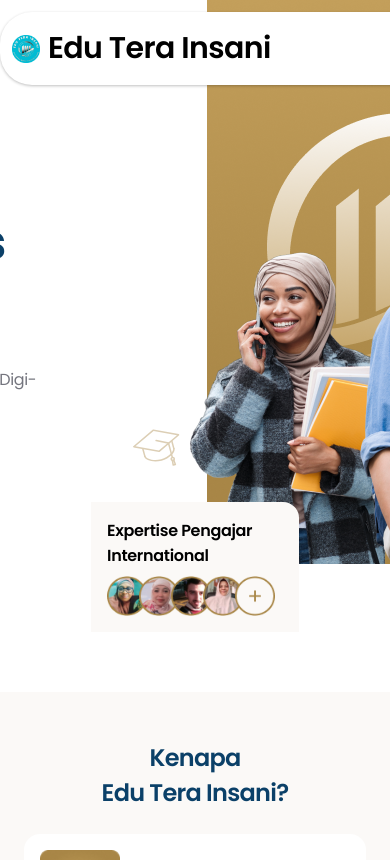
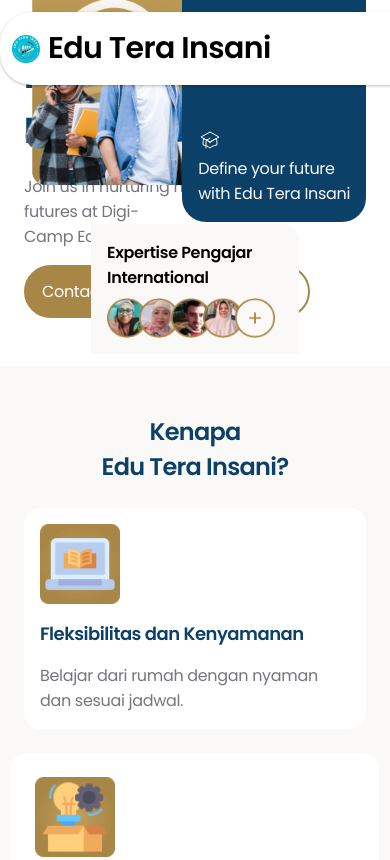
Before and after one commit to Ideatecore-dev-team/EduteraInsani-client, a React (Vite) app: page / in a window 390 px wide. Shown: the top 860 px of the page. Built offline with nearby package versions, Linux system fonts and the light colour scheme.

Commit message:
minor revision

```diff
--- a/src/components/BantuanSection.jsx
+++ b/src/components/BantuanSection.jsx
@@ -1,5 +1,4 @@
 import React, { useState } from "react";
-import faq from "../databases/faq.json";
 import ButtonCtg from "./Buttons/ButtonCtg";
 import FaQumum from "../components/Categories/FaQumum";
 import FaQkurikulum from "../components/Categories/FaQkurikulum";
--- a/src/components/Categories/FaQkurikulum.jsx
+++ b/src/components/Categories/FaQkurikulum.jsx
@@ -33,7 +33,7 @@
                                     {index === '1' && "Kurikulum apa yang digunakan di Edu Tera Insani?"}
                                     {index === '2' && "Bagaimana Cara Belajarnya?"}
                                 </p>
-                                <svg className={`w-6 h-6 flex-shrink-0 duration-300 ${!isDropDown[index] ? "rotate-180" : "rotate-0"}`} xmlns="http://www.w3.org/2000/svg" width="24" height="24" viewBox="0 0 24 24" fill="none">
+                                <svg className={`w-6 h-6 flex-shrink-0 duration-300 ${isDropDown[index] ? "rotate-180" : "rotate-0"}`} xmlns="http://www.w3.org/2000/svg" width="24" height="24" viewBox="0 0 24 24" fill="none">
                                     <path d="M12 13.786L17.9531 7.82815C18.3938 7.38752 19.1062 7.38752 19.5422 7.82815C19.9781 8.26877 19.9781 8.98127 19.5422 9.4219L12.7969 16.1719C12.3703 16.5985 11.6859 16.6078 11.2453 16.2047L4.45312 9.42659C4.23281 9.20627 4.125 8.91565 4.125 8.62971C4.125 8.34377 4.23281 8.05315 4.45312 7.83284C4.89375 7.39221 5.60625 7.39221 6.04219 7.83284L12 13.786Z" fill="white"/>
                                 </svg>
                             </div>
--- a/src/components/Categories/FaQlegalitas.jsx
+++ b/src/components/Categories/FaQlegalitas.jsx
@@ -33,7 +33,7 @@
                                     {index === '1' && "lorem ipsum dolor sit jamet?"}
                                     {index === '2' && "lorem dimsum dolor sit ammet?"}
                                 </p>
-                                <svg className={`w-6 h-6 flex-shrink-0 duration-300 ${!isDropDown[index] ? "rotate-180" : "rotate-0"}`} xmlns="http://www.w3.org/2000/svg" width="24" height="24" viewBox="0 0 24 24" fill="none">
+                                <svg className={`w-6 h-6 flex-shrink-0 duration-300 ${isDropDown[index] ? "rotate-180" : "rotate-0"}`} xmlns="http://www.w3.org/2000/svg" width="24" height="24" viewBox="0 0 24 24" fill="none">
                                     <path d="M12 13.786L17.9531 7.82815C18.3938 7.38752 19.1062 7.38752 19.5422 7.82815C19.9781 8.26877 19.9781 8.98127 19.5422 9.4219L12.7969 16.1719C12.3703 16.5985 11.6859 16.6078 11.2453 16.2047L4.45312 9.42659C4.23281 9.20627 4.125 8.91565 4.125 8.62971C4.125 8.34377 4.23281 8.05315 4.45312 7.83284C4.89375 7.39221 5.60625 7.39221 6.04219 7.83284L12 13.786Z" fill="white"/>
                                 </svg>
                             </div>
--- a/src/components/Categories/FaQpembayaran.jsx
+++ b/src/components/Categories/FaQpembayaran.jsx
@@ -33,7 +33,7 @@
                                     {index === '1' && "lorem ipsum dolor sit jamet?"}
                                     {index === '2' && "lorem dimsum dolor sit ammet?"}
                                 </p>
-                                <svg className={`w-6 h-6 flex-shrink-0 duration-300 ${!isDropDown[index] ? "rotate-180" : "rotate-0"}`} xmlns="http://www.w3.org/2000/svg" width="24" height="24" viewBox="0 0 24 24" fill="none">
+                                <svg className={`w-6 h-6 flex-shrink-0 duration-300 ${isDropDown[index] ? "rotate-180" : "rotate-0"}`} xmlns="http://www.w3.org/2000/svg" width="24" height="24" viewBox="0 0 24 24" fill="none">
                                     <path d="M12 13.786L17.9531 7.82815C18.3938 7.38752 19.1062 7.38752 19.5422 7.82815C19.9781 8.26877 19.9781 8.98127 19.5422 9.4219L12.7969 16.1719C12.3703 16.5985 11.6859 16.6078 11.2453 16.2047L4.45312 9.42659C4.23281 9.20627 4.125 8.91565 4.125 8.62971C4.125 8.34377 4.23281 8.05315 4.45312 7.83284C4.89375 7.39221 5.60625 7.39221 6.04219 7.83284L12 13.786Z" fill="white"/>
                                 </svg>
                             </div>
--- a/src/components/Categories/FaQpendaftaran.jsx
+++ b/src/components/Categories/FaQpendaftaran.jsx
@@ -33,7 +33,7 @@
                                     {index === '1' && "lorem ipsum dolor sit jamet?"}
                                     {index === '2' && "lorem dimsum dolor sit ammet?"}
                                 </p>
-                                <svg className={`w-6 h-6 flex-shrink-0 duration-300 ${!isDropDown[index] ? "rotate-180" : "rotate-0"}`} xmlns="http://www.w3.org/2000/svg" width="24" height="24" viewBox="0 0 24 24" fill="none">
+                                <svg className={`w-6 h-6 flex-shrink-0 duration-300 ${isDropDown[index] ? "rotate-180" : "rotate-0"}`} xmlns="http://www.w3.org/2000/svg" width="24" height="24" viewBox="0 0 24 24" fill="none">
                                     <path d="M12 13.786L17.9531 7.82815C18.3938 7.38752 19.1062 7.38752 19.5422 7.82815C19.9781 8.26877 19.9781 8.98127 19.5422 9.4219L12.7969 16.1719C12.3703 16.5985 11.6859 16.6078 11.2453 16.2047L4.45312 9.42659C4.23281 9.20627 4.125 8.91565 4.125 8.62971C4.125 8.34377 4.23281 8.05315 4.45312 7.83284C4.89375 7.39221 5.60625 7.39221 6.04219 7.83284L12 13.786Z" fill="white"/>
                                 </svg>
                             </div>
--- a/src/components/Categories/FaQumum.jsx
+++ b/src/components/Categories/FaQumum.jsx
@@ -33,7 +33,7 @@
                                     {index === '1' && "Kurikulum apa yang digunakan di Edu Tera Insani?"}
                                     {index === '2' && "Bagaimana Cara Belajarnya?"}
                                 </p>
-                                <svg className={`w-6 h-6 flex-shrink-0 duration-300 ${!isDropDown[index] ? "rotate-180" : "rotate-0"}`} xmlns="http://www.w3.org/2000/svg" width="24" height="24" viewBox="0 0 24 24" fill="none">
+                                <svg className={`w-6 h-6 flex-shrink-0 duration-300 ${!isDropDown[index] ? "rotate-0" : "rotate-180"}`} xmlns="http://www.w3.org/2000/svg" width="24" height="24" viewBox="0 0 24 24" fill="none">
                                     <path d="M12 13.786L17.9531 7.82815C18.3938 7.38752 19.1062 7.38752 19.5422 7.82815C19.9781 8.26877 19.9781 8.98127 19.5422 9.4219L12.7969 16.1719C12.3703 16.5985 11.6859 16.6078 11.2453 16.2047L4.45312 9.42659C4.23281 9.20627 4.125 8.91565 4.125 8.62971C4.125 8.34377 4.23281 8.05315 4.45312 7.83284C4.89375 7.39221 5.60625 7.39221 6.04219 7.83284L12 13.786Z" fill="white"/>
                                 </svg>
                             </div>
--- a/src/components/Hero.css
+++ b/src/components/Hero.css
@@ -1,6 +1,4 @@
-.hero-cta {
-  height: 500px;
-}
+
 
 .main-banner {
   right: 172px;
--- a/src/components/Hero.jsx
+++ b/src/components/Hero.jsx
@@ -11,9 +11,9 @@
 function Hero() {
   return (
     <>
-      <div className="hero flex py-24 flex-col justify-center items-center">
-        <div className="hero-cta w-base-content flex flex-col items-start gap-4 justify-center relative">
-          <h1 className=" text-primary text-5xl font-bold">
+      <div className="hero flex py-12 lg:py-24 flex-col lg:justify-center items-center gap-4 lg:gap-gap10 ">
+        <div className="hero-cta lg:h-height-5.1 w-width-3.2 lg:w-base-content flex flex-col items-start gap-4 justify-center relative">
+          <h1 className=" text-primary text-4xl sm lg:text-5xl font-bold sm:self-stretch sm:leading-leading45 sm:tracking-trackingMinus072">
             Nurturing Minds
             <br /> Building Future.
           </h1>
--- a/tailwind.config.js
+++ b/tailwind.config.js
@@ -20,6 +20,7 @@
         "width-2": "172px",
         "width-3": "270px",
         "width-3.1": "339px",
+        "width-3.2": "342px",
         "width-4": "368px",
         "width-4.1": "466px",
         "width-5": "468px",
@@ -42,6 +43,7 @@
         "height-3.1": "290px",
         "height-4": "368px",
         "height-5": "468px",
+        "height-5.1": "500px",
         "height-6": "533px",
         "height-7": "662px",
       },
@@ -57,6 +59,12 @@
       borderRadius: {
         rounded32: "32px",
       },
+      lineHeight:{
+        leading45:"45px",
+      },
+      letterSpacing:{
+        trackingMinus072:"-0.72px",
+      }
     },
   },
   plugins: [],
```
Also changed, not shown: src/databases/faq.json (deleted, +0 -14 lines).
